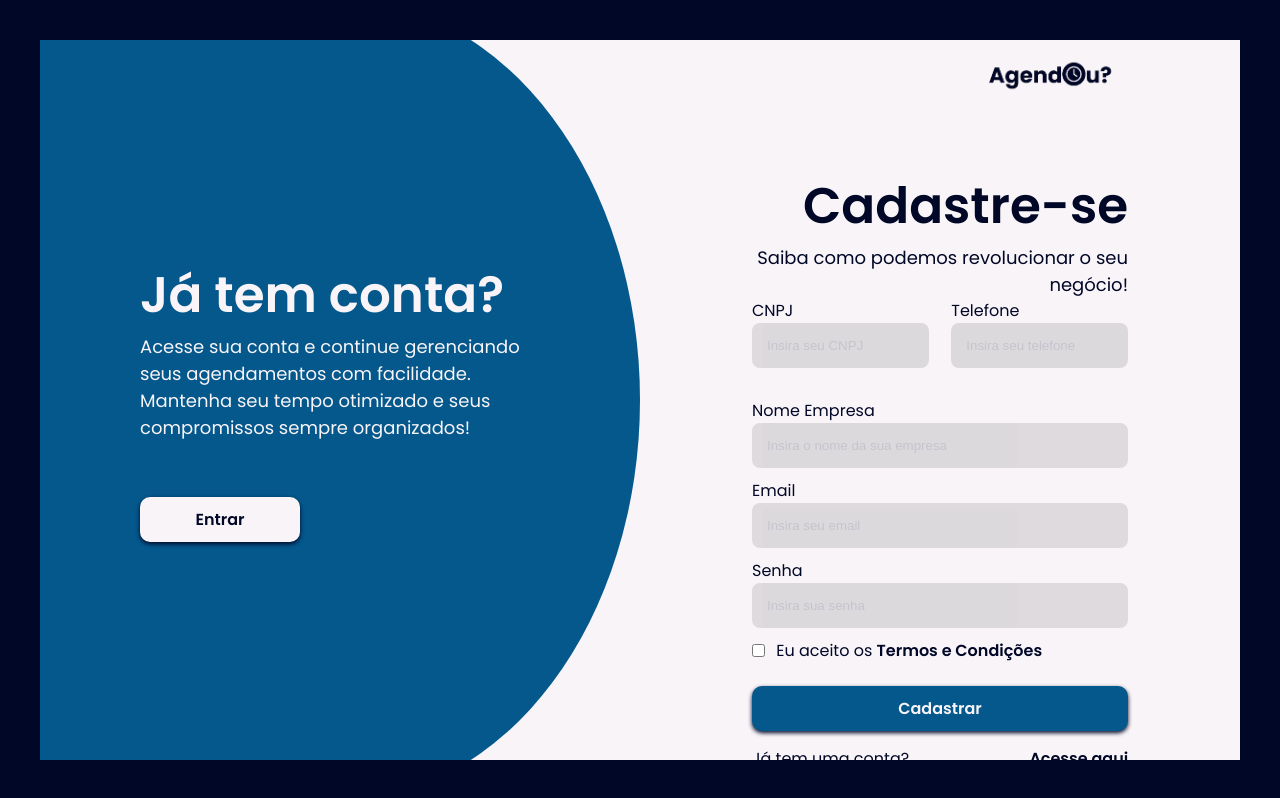
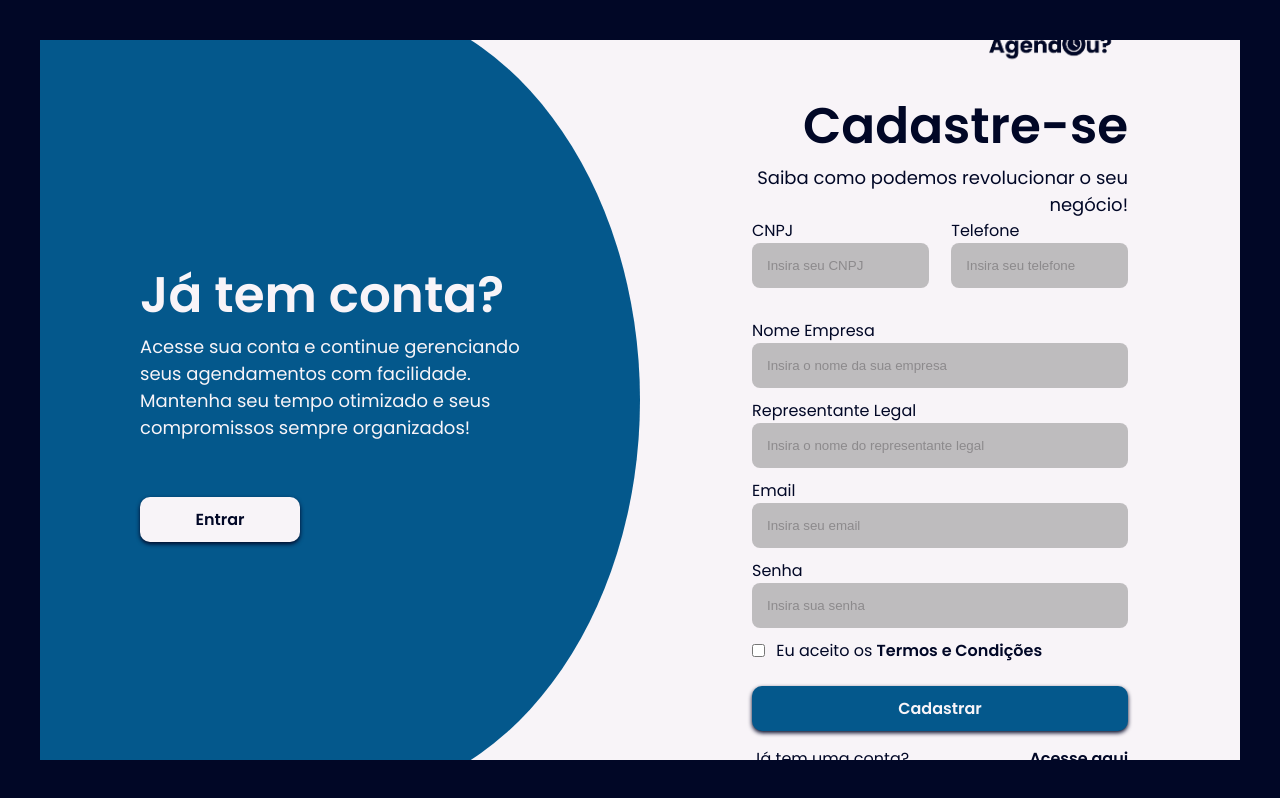
Before and after one commit to Agendou/agendou-web-front, a React (Create React App) app: page /login-register in a window 1280 px wide. Both pictures are taken after a click on the button "Cadastre-se". Built offline with nearby package versions, Linux system fonts and the light colour scheme.

Commit message:
adicionando arquivos de validação (inputs)

```diff
--- a/src/components/FormLogin/FormLogin.jsx
+++ b/src/components/FormLogin/FormLogin.jsx
@@ -12,6 +12,7 @@ const FormLogin = () => {
             <div className={styles["inputContainer"]}>
                 <label htmlFor="email" className={styles["label"]}>Email</label>
                 <input
+                    required
                     id="email"
                     type="email"
                     className={styles["input"]}
@@ -22,6 +23,7 @@ const FormLogin = () => {
             <div className={styles["inputContainer"]}>
                 <label htmlFor="senha" className={styles["label"]}>Senha</label>
                 <input
+                    required
                     id="senha"
                     type="password"
                     className={styles["input"]}
--- a/src/components/FormLogin/FormLogin.module.css
+++ b/src/components/FormLogin/FormLogin.module.css
@@ -47,13 +47,17 @@
 
 .input {
     background-color: #737373;
-    opacity: 20%;
+    opacity: 43%;
     border: none;
     border-radius: 8px;
     margin-bottom: 10px;
     padding: 15px;
     width: 100%;
     max-width: 400px;
+}
+
+::placeholder {
+    color: #000000;
 }
 
 .inputContainer {
--- a/src/components/FormRegister/FormRegister.jsx
+++ b/src/components/FormRegister/FormRegister.jsx
@@ -1,8 +1,32 @@
-import React from "react";
+import React, { useState } from "react";
 import styles from './FormRegister.module.css';
 import logo from '../../assets/images/logoEscuraAgendou.png';
+import { ValidationRegisterMessages } from "./ValidationRegisterMessages";
 
 const FormRegister = () => {
+
+    const [cnpj, setCnpj] = useState('');
+    const [telefone, setTelefone] = useState('');
+    const [nomeEmpresa, setNomeEmpresa] = useState('');
+    const [representanteLegal, setRepresentanteLegal] = useState('');
+    const [email, setEmail] = useState('');
+    const [senha, setSenha] = useState('');
+    const [aceitarTermos, setAceitarTermos] = useState(false);
+
+    const handleSubmit = (e) => {
+        e.preventDefault();
+
+        const formValues = { cnpj, telefone, nomeEmpresa, representanteLegal, email, senha, aceitarTermos };
+        const validationMessages = ValidationRegisterMessages(formValues);
+
+        if (validationMessages) {
+            alert(validationMessages);
+            return;
+        }
+
+        alert("Cadastrado com sucesso!")
+    };
+
     return (
         <div className={styles["form-container"]}>
             <img src={logo} alt="Logotipo Agendou" className={styles["logo"]} />
@@ -13,6 +37,9 @@ const FormRegister = () => {
                 <div className={`${styles["inputContainer"]} ${styles["input-small"]}`}>
                     <label htmlFor="cnpj" className={styles["label"]}>CNPJ</label>
                     <input
+                        value={cnpj}
+                        onChange={(e) => setCnpj(e.target.value)}
+                        required
                         id="cnpj"
                         type="text"
                         className={styles["input"]}
@@ -23,6 +50,9 @@ const FormRegister = () => {
                 <div className={`${styles["inputContainer"]} ${styles["input-small"]}`}>
                     <label htmlFor="telefone" className={styles["label"]}>Telefone</label>
                     <input
+                        value={telefone}
+                        onChange={(e) => setTelefone(e.target.value)}
+                        required
                         id="telefone"
                         type="text"
                         className={styles["input"]}
@@ -34,6 +64,9 @@ const FormRegister = () => {
             <div className={styles["inputContainer"]}>
                 <label htmlFor="nomeEmpresa" className={styles["label"]}>Nome Empresa</label>
                 <input
+                    value={nomeEmpresa}
+                    onChange={(e) => setNomeEmpresa(e.target.value)}
+                    required
                     id="nomeEmpresa"
                     type="text"
                     className={`${styles["input"]} ${styles["input-large"]}`}
@@ -42,8 +75,24 @@ const FormRegister = () => {
             </div>
 
             <div className={styles["inputContainer"]}>
+                <label htmlFor="representanteLegal" className={styles["label"]}>Representante Legal</label>
+                <input
+                    value={representanteLegal}
+                    onChange={(e) => setRepresentanteLegal(e.target.value)}
+                    required
+                    id="representanteLegal"
+                    type="text"
+                    className={`${styles["input"]} ${styles["input-large"]}`}
+                    placeholder="Insira o nome do representante legal"
+                />
+            </div>
+
+            <div className={styles["inputContainer"]}>
                 <label htmlFor="email" className={styles["label"]}>Email</label>
                 <input
+                    value={email}
+                    onChange={(e) => setEmail(e.target.value)}
+                    required
                     id="email"
                     type="text"
                     className={`${styles["input"]} ${styles["input-large"]}`}
@@ -54,15 +103,22 @@ const FormRegister = () => {
             <div className={styles["inputContainer"]}>
                 <label htmlFor="senha" className={styles["label"]}>Senha</label>
                 <input
+                    value={senha}
+                    onChange={(e) => setSenha(e.target.value)}
+                    required
                     id="senha"
                     type="password"
                     className={`${styles["input"]} ${styles["input-large"]}`}
                     placeholder="Insira sua senha"
+                    minLength={8}
                 />
             </div>
 
             <div className={styles["checkboxContainer"]}>
                 <input
+                    checked={aceitarTermos}
+                    onChange={(e) => setAceitarTermos(e.target.checked)}
+                    required
                     type="checkbox"
                     className={styles["checkboxInput"]}
                     id="aceitar"
--- a/src/components/FormRegister/FormRegister.module.css
+++ b/src/components/FormRegister/FormRegister.module.css
@@ -7,7 +7,7 @@
     padding: 2%;
     width: 100%;
     max-width: 400px;
-    margin: 0 auto;
+    margin-bottom: 5%;
     position: relative;
 }
 
@@ -50,7 +50,7 @@ p {
 
 .input {
     background-color: #737373;
-    opacity: 20%;
+    opacity: 43%;
     border: none;
     border-radius: 8px;
     margin-bottom: 10px;
--- /dev/null
+++ b/src/components/FormRegister/ValidationRegister.js
@@ -0,0 +1,51 @@
+export const validarCnpj = (cnpj) => {
+    const cnpjNumerico = cnpj.replace(/\D/g, '');
+
+    if (cnpjNumerico.lentgh !== 14) {
+        return false;
+    }
+
+    return true;
+};
+
+export const validarTelefone = (telefone) => {
+    const telefoneNumerico = telefone.replace(/\D/g, '');
+
+    if (telefoneNumerico.lentgh < 10 || telefoneNumerico.lentgh > 11) {
+        return false;
+    }
+
+    return true;
+};
+
+export const validarEmail = (email) => {
+    if (!email.includes("@") || !email.includes(".")) {
+        return false;
+    }
+
+    return true;
+}
+
+export const validarSenha = (senha) => {
+    if (senha.length < 8) {
+        return false;
+    }
+
+    return true;
+};
+
+export const validarCheckboxTermos = (termoAceito) => {
+    if (!termoAceito) {
+        return false;
+    }
+
+    return true;
+}
+
+export const validarCampoTexto = (texto) => {
+    if (texto.trim() === "") {
+        return false;
+    }
+
+    return true;
+}
--- /dev/null
+++ b/src/components/FormRegister/ValidationRegisterMessages.js
@@ -0,0 +1,42 @@
+import {
+    validarCnpj,
+    validarTelefone,
+    validarEmail,
+    validarSenha,
+    validarCheckboxTermos,
+    validarCampoTexto
+} from './ValidationRegister';
+
+export const ValidationRegisterMessages = (formValues) => {
+    const { cnpj, telefone, nomeEmpresa, representanteLegal, email, senha, aceitarTermos } = formValues;
+
+    if (!validarCnpj(cnpj)) {
+        return "CNPJ inválido.";
+    }
+
+    if (!validarTelefone(telefone)) {
+        return "Por favor, insira um número de telefone válido.";
+    }
+
+    if (!validarCampoTexto(nomeEmpresa)) {
+        return "Por favor insira o nome da empresa.";
+    }
+
+    if (!validarCampoTexto(representanteLegal)) {
+        return "Por favor insira o nome do representante legal.";
+    }
+
+    if (!validarEmail(email)) {
+        return "Por favor insira um email válido.";
+    }
+
+    if (!validarSenha(senha)) {
+        return "A senha deve conter no mínimo 8 caracteres.";
+    }
+
+    if (!validarCheckboxTermos(aceitarTermos)) {
+        return "Você deve aceitar os termos e condições para prosseguir."
+    }
+
+    return null;
+}
--- a/src/pages/LoginRegister/LoginRegister.module.css
+++ b/src/pages/LoginRegister/LoginRegister.module.css
@@ -1,7 +1,6 @@
 /* Logo */
 img {
     width: 160px;
-    padding-bottom: 50px;
 }
 
 body {
@@ -12,7 +11,6 @@ body {
     padding: 40px;
     box-sizing: border-box;
     background-color: #010726;
-
 }
 
 .container h2 {
@@ -34,7 +32,7 @@ body {
 }
 
 ::placeholder {
-    color: #010726;
+    color: #000000;
 }
 
 .registerMode .leftPanel {
```
